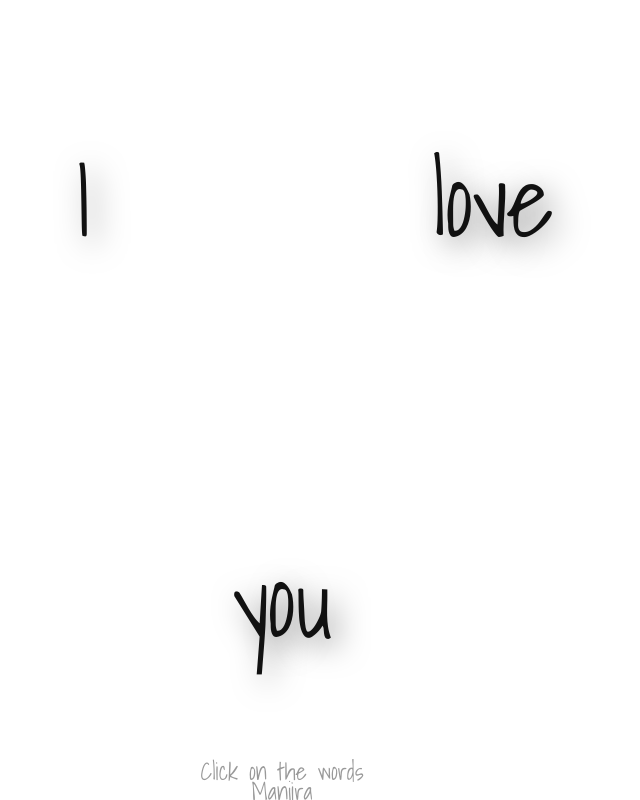
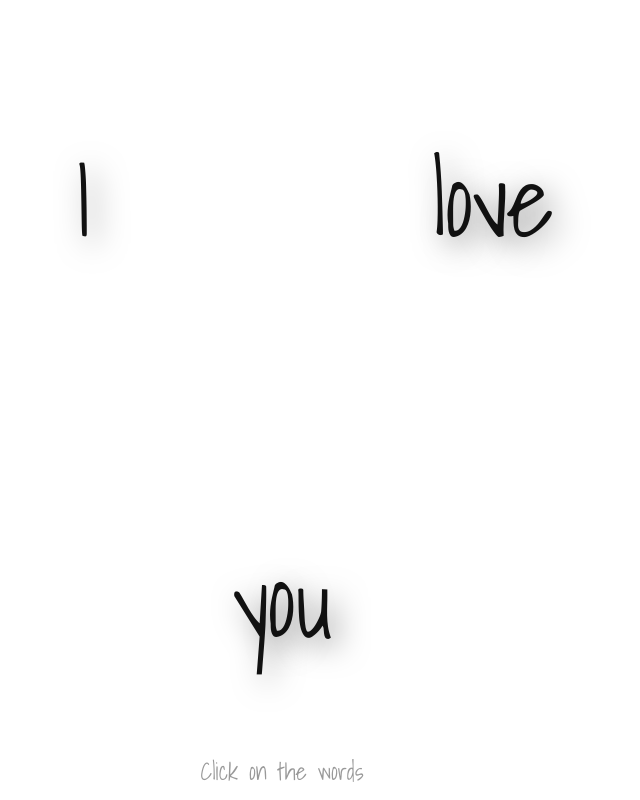
Before and after one commit to Anirbanrohan/new, a plain HTML site: page index.html in a window 1280 px wide. Shown: the whole page, without its empty margins (358-998 px from the left). Drawn offline with Linux system fonts and the light colour scheme.

Commit message:
Update index.html

```diff
--- a/index.html
+++ b/index.html
@@ -6,6 +6,5 @@
   <input type="checkbox" id="ck3"/>
   <label for="ck3">you</label>
 </div>
-<span style="margin-bottom:-20px;">Manjira</span>
 <span>Click on the words</span>
 <link rel="stylesheet" href="Style3.css">
```
